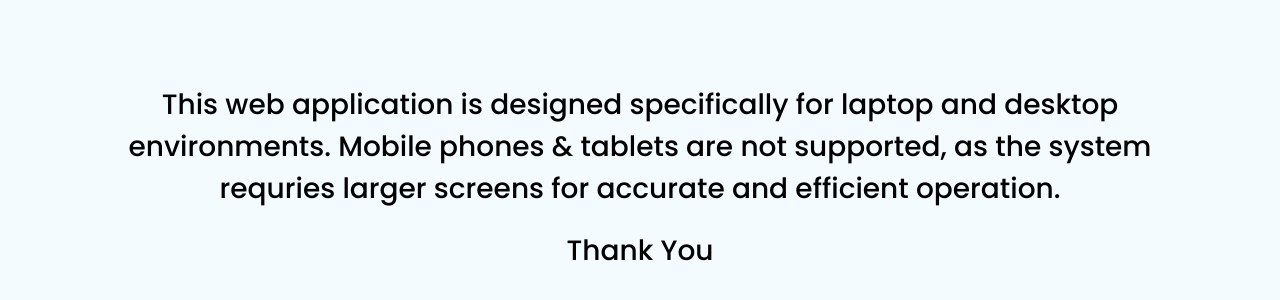
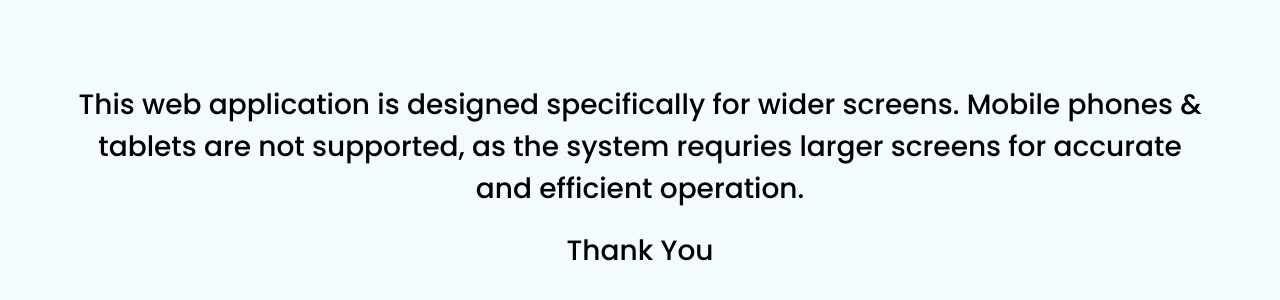
Before and after one commit to khanfardinpc20/Student-Desk, a plain HTML site: page index.html in a window 1280 px wide. Shown: the part 222-522 px from the top of the page. Drawn offline with Linux system fonts and the light colour scheme.

Commit message:
Update index.html

```diff
--- a/index.html
+++ b/index.html
@@ -246,7 +246,7 @@
 <body>
     <div class="hidden show">
         <div class="message">
-            <p>This web application is designed specifically for laptop and desktop environments. Mobile phones &
+            <p>This web application is designed specifically for wider screens. Mobile phones &
                 tablets are not supported, as the system requries larger screens for accurate and efficient operation.
             </p>
             <span>Thank You</span>
@@ -281,4 +281,5 @@
     </script>
 </body>
 
+
 </html>
```
